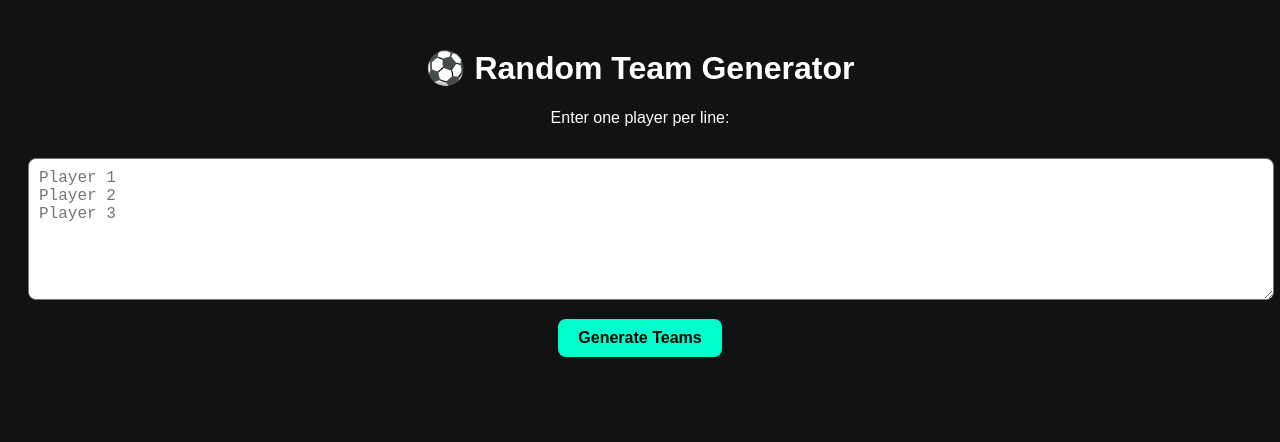
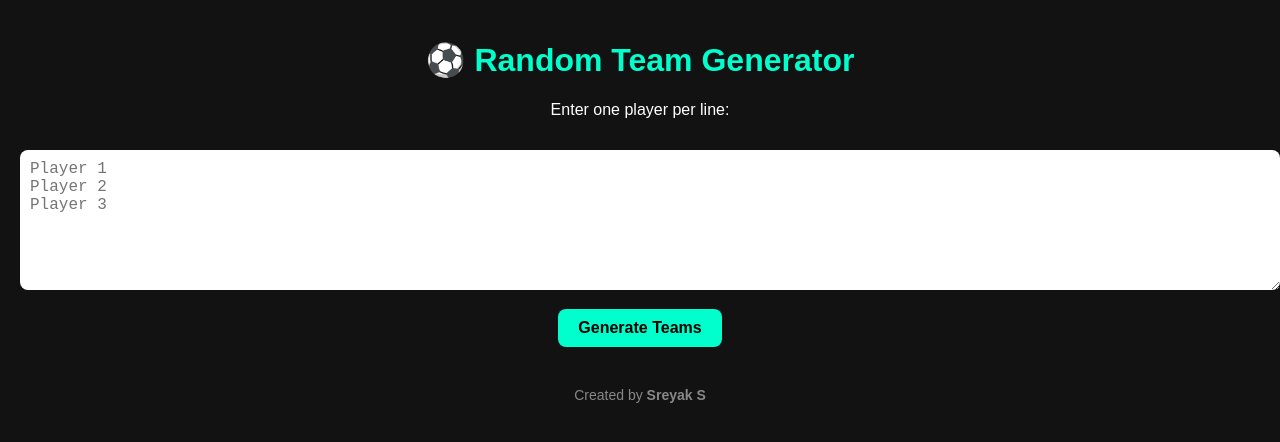
Before and after one commit to sreyak-s/team-generator, a plain HTML site: page index.html in a window 1280 px wide. Drawn offline with Linux system fonts and the light colour scheme.

Commit message:
Update index.html

```diff
--- a/index.html
+++ b/index.html
@@ -3,6 +3,7 @@
 <head>
   <title>Team Generator</title>
   <meta name="viewport" content="width=device-width, initial-scale=1.0">
+
   <style>
     body {
       font-family: Arial, sans-serif;
@@ -10,6 +11,11 @@
       color: white;
       text-align: center;
       padding: 20px;
+      margin: 0;
+    }
+
+    h1 {
+      color: #00ffcc;
     }
 
     textarea {
@@ -19,6 +25,7 @@
       border-radius: 8px;
       margin-top: 15px;
       font-size: 16px;
+      border: none;
     }
 
     button {
@@ -32,18 +39,29 @@
       font-weight: bold;
     }
 
+    button:hover {
+      background: #00ddb3;
+    }
+
     .teams {
       margin-top: 25px;
     }
 
     .team-box {
       margin-top: 15px;
-      padding: 10px;
+      padding: 15px;
       background: #1e1e1e;
       border-radius: 8px;
     }
+
+    footer {
+      margin-top: 40px;
+      font-size: 14px;
+      color: #888;
+    }
   </style>
 </head>
+
 <body>
 
 <h1>⚽ Random Team Generator</h1>
@@ -52,19 +70,19 @@
 
 <textarea id="playersInput" placeholder="Player 1&#10;Player 2&#10;Player 3"></textarea>
 
+<br>
 <button onclick="generateTeams()">Generate Teams</button>
 
 <div class="teams" id="output"></div>
+
+<footer>
+  Created by <strong>Sreyak S</strong>
+</footer>
 
 <script>
 async function generateTeams() {
     const input = document.getElementById("playersInput").value.trim();
     const players = input.split("\n").filter(p => p !== "");
-
-    if(players.length === 0) {
-        alert("Please enter player names.");
-        return;
-    }
 
     try {
         const response = await fetch("https://team-generator-backend.onrender.com/generate", {
```
